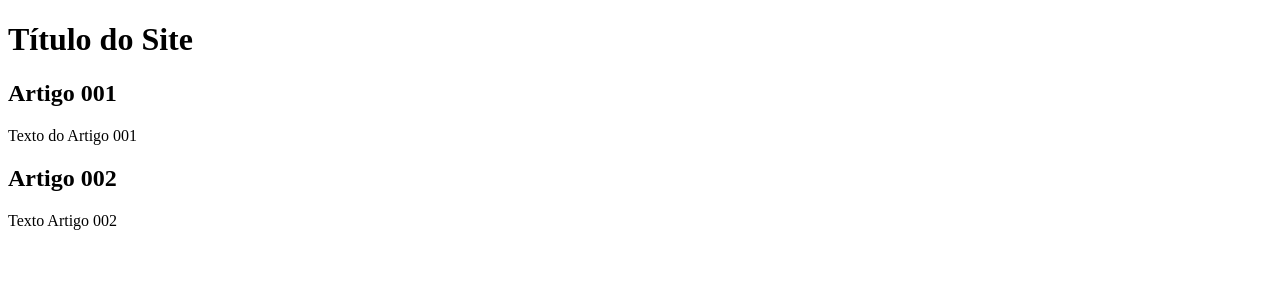
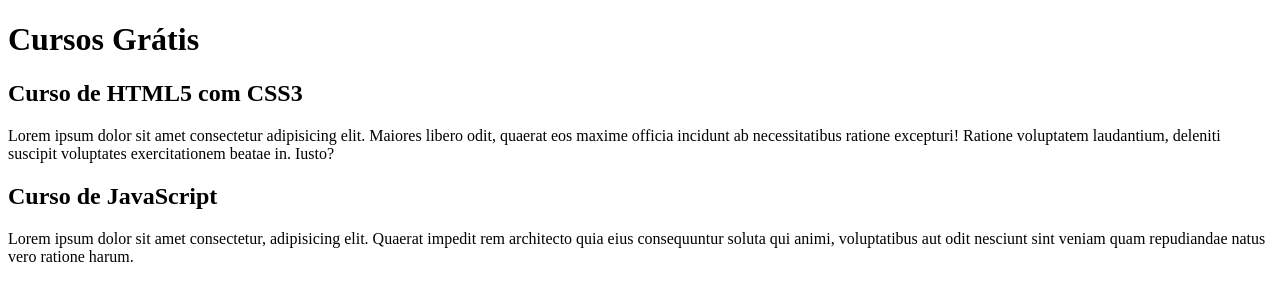
Before and after one commit to leandrosenadev/projeto-site, a plain HTML site: page index.html in a window 1280 px wide. Drawn offline with Linux system fonts and the light colour scheme.

Commit message:
comecei a escrever o conteúdo

```diff
--- a/index.html
+++ b/index.html
@@ -3,20 +3,20 @@
 <head>
     <meta charset="UTF-8">
     <meta name="viewport" content="width=device-width, initial-scale=1.0">
-    <title>Título do Site</title>
+    <title>Cursos Grátis</title>
 </head>
 <body>
     <main>
         <header>
-            <h1>Título do Site</h1>
+            <h1>Cursos Grátis</h1>
         </header>
         <article>
-            <h2>Artigo 001</h2>
-            <p>Texto do Artigo 001</p>
+            <h2>Curso de HTML5 com CSS3</h2>
+            <p>Lorem ipsum dolor sit amet consectetur adipisicing elit. Maiores libero odit, quaerat eos maxime officia incidunt ab necessitatibus ratione excepturi! Ratione voluptatem laudantium, deleniti suscipit voluptates exercitationem beatae in. Iusto?</p>
         </article>
         <article>
-            <h2>Artigo 002</h2>
-            <p>Texto Artigo 002</p>
+            <h2>Curso de JavaScript</h2>
+            <p>Lorem ipsum dolor sit amet consectetur, adipisicing elit. Quaerat impedit rem architecto quia eius consequuntur soluta qui animi, voluptatibus aut odit nesciunt sint veniam quam repudiandae natus vero ratione harum.</p>
         </article>
 
     </main>
```
